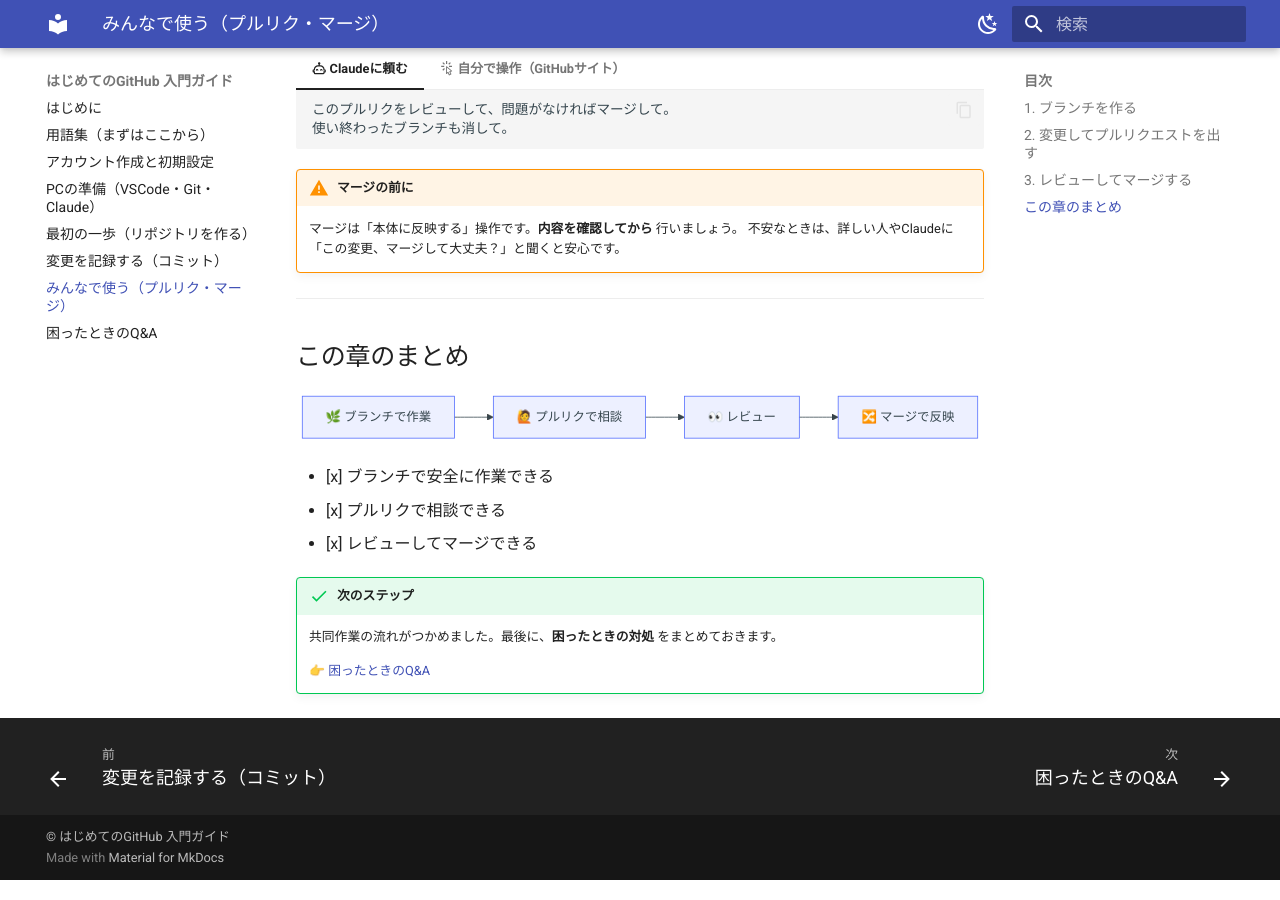
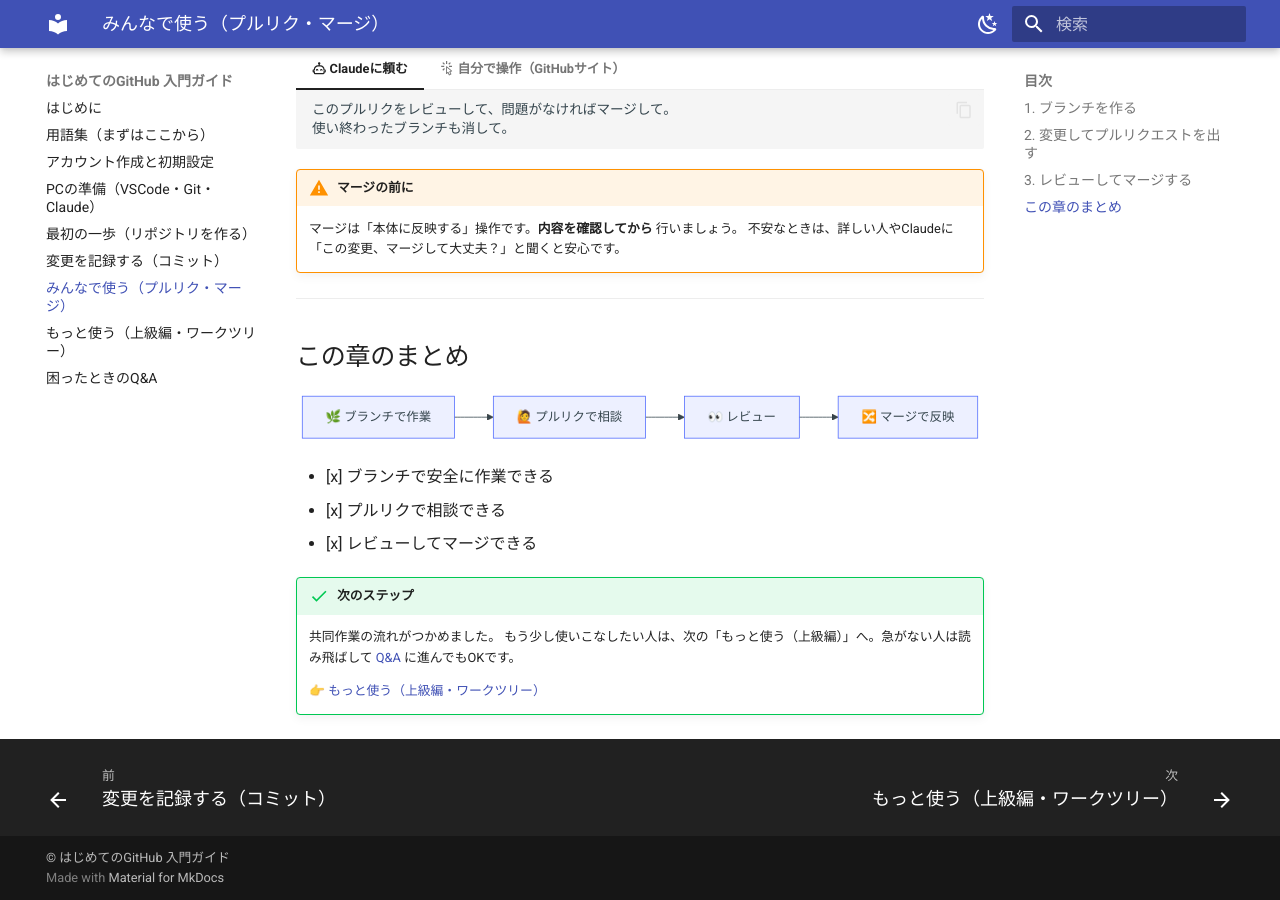
Before and after one commit to sup-kajiwara/github-guide, an MkDocs documentation site: the page built from docs/collaboration.md, in a window 1280 px wide and 900 px high, scrolled down 2257 px. Built offline with MkDocs 1.6.1 and Material for MkDocs 9.7.7, drawn with Linux system fonts in a browser that asks for light colours; part of the change alters nothing that is shown.

Commit message:
ワークツリーの説明を追加（用語集＋上級編ページ）
- 用語集に「ワークツリー」項目を追加
- advanced.md（上級編）を新規作成しnav追加・導線修正
- イラスト multitasking / organizing-projects を追加

Co-Authored-By: Claude Opus 4.8 (1M context) <noreply@anthropic.com>

````diff
--- /dev/null
+++ b/docs/advanced.md
@@ -0,0 +1,128 @@
+# もっと使う（上級編・ワークツリー）
+
+!!! info "この章のゴール"
+    **ワークツリー（worktree）** が「何のための仕組みか」を理解し、必要なときに使えるようになること。
+
+!!! warning "ここは上級トピックです"
+    ふだんの作業（[コミット](commit-push.md)・[プルリク](collaboration.md)）に慣れてからで大丈夫です。
+    「2つのブランチを同時に開きたい」と感じたときに読み返してください。
+
+<figure markdown="span">
+  ![複数の作業を並行して進めるイメージ](images/illustrations/multitasking.svg){ width="340" }
+  <figcaption>2つの作業を、行き来せずに同時に進められる</figcaption>
+</figure>
+
+## ワークツリーとは
+
+**同じリポジトリ（repo）を、複数のフォルダに同時に開ける仕組み**です。
+
+ふつうは1つのフォルダで作業し、ブランチを切り替えると中身が入れ替わります。
+ワークツリーを使うと、**ブランチごとに別々のフォルダ** を持てるので、切り替えずに同時進行できます。
+
+=== ":material-folder: ふつう（1フォルダ・切り替え式）"
+
+    ```mermaid
+    flowchart TD
+        R[(リポジトリ)] --> F[1つのフォルダ]
+        F -->|ブランチ切替| B1[main を表示]
+        F -->|切替| B2[feature を表示]
+    ```
+
+    同時に開けるのは **どちらか片方** だけ。
+
+=== ":material-file-tree: ワークツリー（複数フォルダ）"
+
+    ```mermaid
+    flowchart TD
+        R[(同じリポジトリ)] --> FA[フォルダA<br/>main]
+        R --> FB[フォルダB<br/>feature]
+    ```
+
+    **両方を同時に** 開いて作業できる。
+
+## どんなときに便利？
+
+- :material-flash: **急な差し込み対応**：機能Aを作っている途中で、急ぎの修正Bが入ったとき。作業を中断・退避せずに、別フォルダでBを直せる
+- :material-compare: **見比べ**：2つのブランチを並べて、動きや表示を比較したい
+- :material-progress-clock: **時間のかかる処理の待ち時間**：片方で重い処理を動かしながら、もう片方で別の作業を続ける
+
+!!! tip "ブランチとの違い"
+    - **ブランチ** … 作業の“枝”そのもの
+    - **ワークツリー** … その枝を“別の机（フォルダ）で開く”仕組み
+
+    ブランチが分かっていれば、ワークツリーは「その応用」です。
+
+## ワークツリーを作ってみる
+
+ためしに、`feature` ブランチを別フォルダで開いてみます。
+
+=== ":material-robot-happy-outline: Claudeに頼む"
+
+    ```text
+    いまのリポジトリで、feature というブランチを
+    別のフォルダ（ワークツリー）として作って、
+    そのフォルダを VSCode の新しいウィンドウで開いて。
+    ```
+
+    Claudeがフォルダの作成と切り替えを進めてくれます。
+    どこに作るか・名前をどうするかも相談できます。
+
+=== ":material-console: 自分でコマンド（VSCodeのターミナル）"
+
+    VSCodeのメニュー「ターミナル」→「新しいターミナル」で、次を実行します。
+
+    ```bash
+    # feature ブランチを、隣の「myrepo-feature」フォルダとして開く
+    git worktree add ../myrepo-feature feature
+    ```
+
+    作られたフォルダを **新しいウィンドウで開く**：
+
+    ```text
+    VSCodeメニュー → ファイル → フォルダーを開く → myrepo-feature を選ぶ
+    ```
+
+    !!! note "コマンドの意味（覚えなくてOK）"
+        `git worktree add <フォルダ名> <ブランチ名>` で、
+        「そのブランチ専用のフォルダ」をもう1つ作る、という意味です。
+
+## 確認と片付け
+
+作業が終わったら、使わないワークツリーは片付けます。
+
+=== ":material-robot-happy-outline: Claudeに頼む"
+
+    ```text
+    いまあるワークツリーの一覧を見せて。
+    もう使わない myrepo-feature のワークツリーは片付けて。
+    ```
+
+=== ":material-console: 自分でコマンド"
+
+    ```bash
+    # いまあるワークツリーの一覧
+    git worktree list
+
+    # 使い終わったワークツリーを削除
+    git worktree remove ../myrepo-feature
+    ```
+
+!!! danger "片付け前の注意"
+    削除するフォルダに **保存していない変更（未コミット）** が残っていないか、先に確認しましょう。
+    不安なときは「このワークツリー、消して大丈夫？」とClaudeに聞くと安心です。
+
+## この章のまとめ
+
+<figure markdown="span">
+  ![複数プロジェクトを整理するイメージ](images/illustrations/organizing-projects.svg){ width="320" }
+  <figcaption>同時進行も、整理しながら安全に</figcaption>
+</figure>
+
+- [x] ワークツリーは「同じrepoを複数フォルダで同時に開く」仕組み
+- [x] 急な差し込みや見比べに便利
+- [x] 作る／一覧／片付けの流れが分かった
+
+!!! success "次のステップ"
+    上級編はここまで。最後に、**困ったときの対処** を確認しておきましょう。
+
+    👉 [困ったときのQ&A](troubleshooting.md)
--- a/docs/collaboration.md
+++ b/docs/collaboration.md
@@ -125,6 +125,7 @@ flowchart LR
 - [x] レビューしてマージできる
 
 !!! success "次のステップ"
-    共同作業の流れがつかめました。最後に、**困ったときの対処** をまとめておきます。
+    共同作業の流れがつかめました。
+    もう少し使いこなしたい人は、次の「もっと使う（上級編）」へ。急がない人は読み飛ばして [Q&A](troubleshooting.md) に進んでもOKです。
 
-    👉 [困ったときのQ&A](troubleshooting.md)
+    👉 [もっと使う（上級編・ワークツリー）](advanced.md)
--- a/docs/glossary.md
+++ b/docs/glossary.md
@@ -52,6 +52,16 @@ GitHubでよく出てくる言葉を、**身近なたとえ**で説明します
 
 > 🙋 たとえ：「この修正でOKですか？」と上司に確認してもらってから清書に反映する。
 
+### :material-file-tree: ワークツリー（Worktree）
+**同じリポジトリ（repo）を、複数の作業場所（フォルダ）に同時に開ける仕組み**です。
+ふだんはブランチを切り替えると“いまいる場所”が入れ替わりますが、ワークツリーを使うと「ブランチAのフォルダ」と「ブランチBのフォルダ」を別々に持って、行き来せずに同時に作業できます。
+
+> 🌲 たとえ：1冊のノート（repo）に対して、下書き用の机と清書用の机を別々に用意して、両方を開きっぱなしにするイメージ。
+
+!!! note "これは少し上級の話"
+    最初は使わなくても大丈夫です。「2つのブランチを同時に開きたい」と思ったときの選択肢、と覚えておけば十分。
+    くわしくは [もっと使う（上級編）](advanced.md) を参照してください。
+
 ## :material-dots-horizontal-circle-outline: その他よく見る言葉
 
 | アイコン | 言葉 | かんたんな意味 |
--- a/mkdocs.yml
+++ b/mkdocs.yml
@@ -46,6 +46,7 @@ nav:
   - 最初の一歩（リポジトリを作る）: first-steps.md
   - 変更を記録する（コミット）: commit-push.md
   - みんなで使う（プルリク・マージ）: collaboration.md
+  - もっと使う（上級編・ワークツリー）: advanced.md
   - 困ったときのQ&A: troubleshooting.md
 
 # ===== 検索機能 =====
````
Also changed, not shown: docs/images/illustrations/multitasking.svg (added), docs/images/illustrations/organizing-projects.svg (added).
